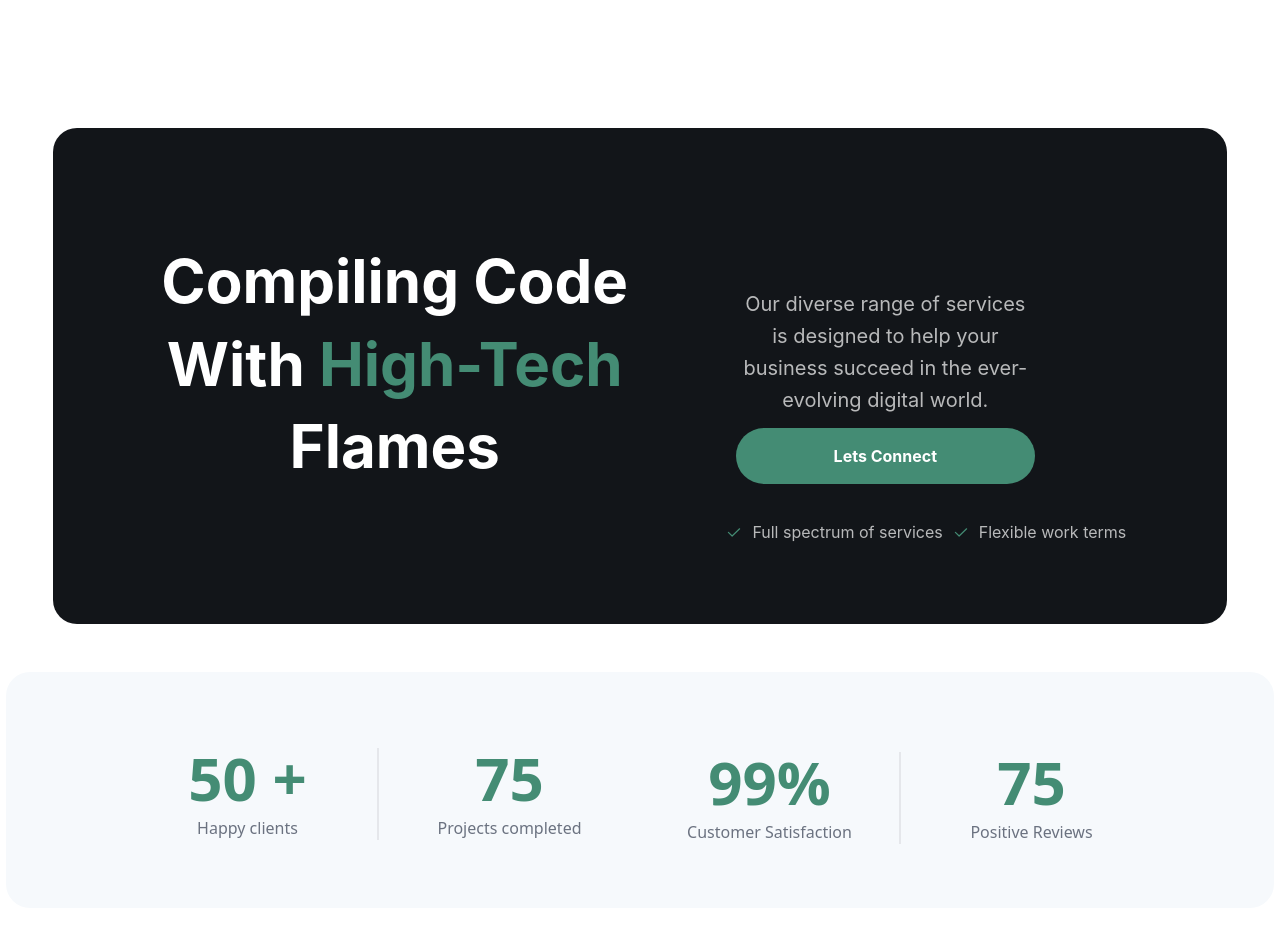
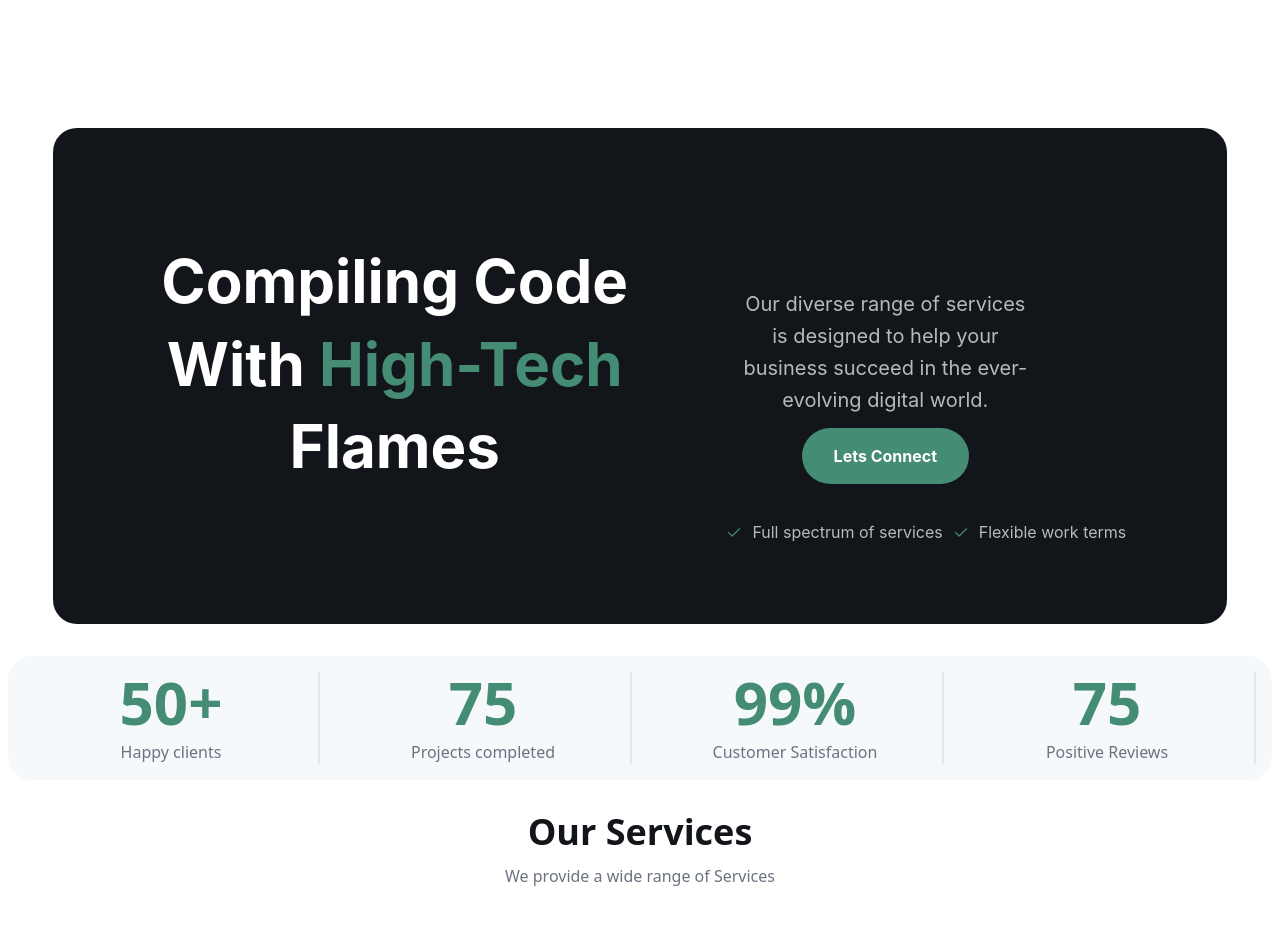
Before and after one commit to jawad-ilyas/Expo-Tech-Solution, a React (Vite) app: page / in a window 1280 px wide. Shown: the top 952 px of the page. Built offline with nearby package versions, Linux system fonts and the light colour scheme.

Commit message:
reponse of the home page

```diff
--- a/src/components/Accordian.jsx
+++ b/src/components/Accordian.jsx
@@ -46,7 +46,7 @@ function Accordion() {
     return (
         <div className='xl:w-11/12  2xl:w-8/12 mb-20 ' >
             <div className='no | flex flex-col items-center lg:space-x-16'>
-                <div className='lg:w-1/2 lg:space-y-4 no |  order-1 mx-4 mt-4'>
+                <div className='lg:w-1/2 lg:space-y-4 no |  order-1 mx-4 mt-4 | md:mx-8'>
                     {items.map((item, index) => (
                         <div key={index} className={` ${openIndex === index ? 'delay-300 duration-300 transition-all ease-in-out text-primary' : "text-gray-600 "} `}>
                             <div
--- a/src/components/AccordianSection.jsx
+++ b/src/components/AccordianSection.jsx
@@ -4,7 +4,7 @@ import Accordion from './Accordian'
 
 function AccordianSection() {
     return (
-        <div className='no | mx-4 | sm:mx-6'>
+        <div className='no | mx-4 | sm:mx-6 | md:mx-8'>
             <OurServices title={"Industries we work in"} description={"Most of our projects come from the industries below"} />
             <Accordion />
         </div>
--- a/src/components/AchievementsSection.jsx
+++ b/src/components/AchievementsSection.jsx
@@ -1,42 +1,25 @@
-import React from 'react'
-import Statistics from './Statistics'
+import React from 'react';
+import Statistics from './Statistics';
+
+const statisticsData = [
+    { heading: "50+", text: "Happy clients" },
+    { heading: "75", text: "Projects completed" },
+    { heading: "99%", text: "Customer Satisfaction" },
+    { heading: "75", text: "Positive Reviews" },
+];
 
 function AchievementsSection() {
     return (
-        <div className='xl:w-11/12 xl:mx-auto  2xl:w-8/12 lg:mx-5   lg:px-28 lg:py-16 lg:mt-12 lg:mb-16  bg-lightBg   no | w-full flex flex-row flex-wrap justify-between items-center   rounded-3xl my-8 p-4  mx-2 | sm:mx-2'
-            style={{
-                width: 'calc(100% - 12px)',
-                '@media (max-width: 640px)': {
-                    width: 'calc(100% - 100px)',
-                },
-                '@media (max-width: 768px)': {
-                    width: 'calc(100% - 12px)',
-                },
-                '@media (max-width: 1024px)': {
-                    width: 'calc(100% - 16px)',
-                },
-                '@media (max-width: 1280px)': {
-                    width: 'calc(100% - 20px)',
-                },
-            }}
-
+        <div
+            className="bg-lightBg grid grid-cols-2 gap-4 sm:grid-cols-2 md:grid-cols-4 lg:grid-cols-4 rounded-3xl my-8 p-4 mx-2"
         >
-            <div className='lg:w-3/12 border-r-2 border-gray-200 no | mt-2  w-6/12'>
-                <Statistics heading={"50 +"} text={"Happy clients"} isFlex={true}/>
-            </div>
-            <div className='lg:w-3/12  no | mt-2 w-6/12'>
-                <Statistics heading={"75"} text={"Projects completed"} isFlex={true} />
-            </div>
-            <div className='lg:w-3/12 border-r-2 border-gray-200 no |  mt-4 w-6/12'>
-                <Statistics heading={"99%"} text={"Customer Satisfaction"} isFlex={true} />
-            </div>
-            <div className='lg:w-3/12  no | mt-4 w-6/12'>
-                <Statistics heading={"75"} text={"Positive Reviews"} isFlex={true} />
-            </div>
-
-
+            {statisticsData.map((item, index) => (
+                <div key={index} className={`border-r-2 border-gray-200 `}>
+                    <Statistics heading={item.heading} text={item.text} isFlex={true} />
+                </div>
+            ))}
         </div>
-    )
+    );
 }
 
-export default AchievementsSection
+export default AchievementsSection;
--- a/src/components/FaqSection.jsx
+++ b/src/components/FaqSection.jsx
@@ -36,12 +36,12 @@ function FaqSection() {
         }
     ];
     return (
-        <div className='mb-20 no | mx-4 | sm:mx-6' >
+        <div className='mb-20 no | mx-4 | sm:mx-6 | md:mx-8' >
             <div className='xl:w-11/12 mx-auto 2xl:w-8/12'>
                 <div className='no | flex flex-col justify-between items-start '>
                     <div className='2xl:w-5/12 xl:w-5/12'>
                         <OurServices title={"Any questions? Check out the FAQ"} description={"Curious minds, meet clarity. Unearth answers in our comprehensive FAQ section, illuminating our services and processes."} center={false} />
-                        <div className='lg:flex items-center justify-between hidden'>
+                        <div className='lg:flex lg:items-center lg:justify-between sm:hidden | md:flex md:items-center md:justify-center md:mb-4'>
                             <img src={dynamicArrow} />
                         </div>
                     </div>
--- a/src/components/HeroSection.jsx
+++ b/src/components/HeroSection.jsx
@@ -5,17 +5,18 @@ import { TiTick } from "react-icons/ti";
 function HeroSection() {
     return (
         <div className='mt-32 xl:w-11/12 lg:mx-auto  2xl:w-11/12
-        lg:flex lg:flex-col lg:items-start  lg:rounded-3xl  text-light bg-dark lg:pt-28 lg:px-24 font-inter  no |  mx-4 rounded-3xl  px-6 py-12 | sm:mx-6'>
+        lg:flex lg:flex-col lg:items-start  lg:rounded-3xl  text-light bg-dark lg:pt-28 lg:px-24 font-inter  no |  mx-4 rounded-3xl  px-6 py-12 | sm:mx-6 | md:mx-8'>
 
             <div className='lg:flex lg:justify-between 2xl:px-32 sm:flex-row'>
                 <div className='lg:w-1/2 sm:w-full'>
-                    <h1 className='lg:text-6xl sm:text-center  lg:leading-snug lg:font-bold text-center no | text-4xl font-semibold leading-snug  | sm:text-5xl  sm:leading-snug'> <span className='2xl:block block'>Compiling  Code</span>   With <span className="text-primary">High-Tech </span> <br></br>Flames</h1>
+                    <h1 className='lg:text-6xl sm:text-center  lg:leading-snug lg:font-bold text-center no | text-4xl font-semibold leading-snug  | sm:text-5xl  sm:leading-snug'> <span className='2xl:block block | md:inline-block'>Compiling  Code</span>   With <span className="text-primary md:inline-block">High-Tech </span> Flames</h1>
                 </div>
 
                 <div className='lg:w-1/2   lg:pt-8 lg:px-24 no | w-full | sm:w-full'>
 
                     <p className='lg:text-xl  text-lightGray lg:leading-8 no| text-center text-lg mt-4 '> Our diverse range of services is designed to help your business succeed in the ever-evolving digital world.</p>
-                    <button className='no| w-full | sm:w-full sm:mx-auto sm:mt-3 |  bg-primary font-inter  font-bold mt-6 py-4 px-8 rounded-full '>Lets Connect</button>
+                    <button className='no| w-full block | sm:w-full sm:mx-auto sm:mt-3 sm:block md:hidden |  bg-primary font-inter  font-bold mt-6 py-4 px-8 rounded-full '>Lets Connect</button>
+                    <button className=' hidden |  mx-auto sm:mt-3 sm:hidden md:block |  bg-primary font-inter  font-bold mt-6 py-4 px-8 rounded-full '>Lets Connect</button>
                 </div>
             </div>
             <div className='flex w-full py-8 items-center justify-between'>
--- a/src/components/JoinOurTeamSection.jsx
+++ b/src/components/JoinOurTeamSection.jsx
@@ -5,7 +5,7 @@ import OurServicesWithButtonWithBg from './OurServicesWithButtonWithBg'
 
 function JoinOurTeamSection() {
     return (
-        <div className=' bg-lightBg no | mx-4 | sm:mx-6'>
+        <div className=' bg-lightBg no | mx-4 | sm:mx-6  | md:mx-8'>
             <div className='xl:w-11/12 mx-auto 2xl:w-8/12'>
 
                 <div className='no | flex flex-col justify-between items-start '>
--- a/src/components/OurServicesSection.jsx
+++ b/src/components/OurServicesSection.jsx
@@ -36,9 +36,9 @@ function OurServicesSection() {
         }
     ];
     return (
-        <div className='no |  mx-4 | sm:mx-6'>
+        <div className='no |  mx-4 | sm:mx-6 | md:mx-8'>
             <OurServices title={"Our Services"} description={"We provide a wide range of Services"} />
-            <div className=' xl:w-11/12 2xl:w-8/12 mb-28 no | grid grid-cols-1 gap-5'>
+            <div className=' xl:w-11/12 2xl:w-8/12 mb-28 no | grid grid-cols-1 gap-5 | md:grid-cols-2'>
                 {cardData.map((card, index) => (
                     <div key={index} data-aos={card.animation} className='flex'>
                         <Card title={card.title} description={card.description} hoverOrNot={true} />
--- a/src/components/TestimonialSection.jsx
+++ b/src/components/TestimonialSection.jsx
@@ -50,10 +50,10 @@ function TestimonialSection() {
     ];
 
     return (
-        <div className='mb-20 no | mx-6 | sm:mx-8'>
+        <div className='mb-20 no | mx-6 | sm:mx-6 | md:mx-10'>
             <div className='xl:w-11/12 mx-auto 2xl:w-8/12'>
                 <OurServices title={"Testimonials"} description={"What our clients are saying"} />
-                <div className='no | grid grid-cols-1 gap-x-0 gap-y-2'>
+                <div className='no | grid grid-cols-1 gap-x-0 gap-y-2 | md:grid-cols-2 md:gap-x-4 md: '>
                     {testimonials.map((items , index)=>(
                         <Testimonials key={index} content={items.content}  image={items.image} name={items.name} title={items.title} company={items.company} />
                     ))}
--- a/src/components/WhyUsSection.jsx
+++ b/src/components/WhyUsSection.jsx
@@ -36,7 +36,7 @@ function WhyUsSection() {
     ];
 
     return (
-        <div className='no | mx-4 | ms-6'>
+        <div className='no | mx-4 | sm:mx-6 | md:mx-8 md:mb-20'>
             <div className='xl:w-11/12 mx-auto 2xl:w-8/12'>
 
                 <div className='no | flex flex-col justify-between items-start '>
@@ -44,7 +44,7 @@ function WhyUsSection() {
                         <OurServices title={"Why Us"} description={"We are experts in providing high-quality mobile development, web development, UI/UX design, and digital marketing services to organizations of every description. reasons why you ought to collaborate with us"} />
                     </div>
                     <div className='2xl:w-7/12 xl:w-7/12 lg:ms-24 no | w-full'>
-                        <div className='no | grid grid-cols-1 gap-x-0 gap-y-5'>
+                        <div className='no | grid grid-cols-1 gap-x-0 gap-y-5 | md:grid-cols-2'>
                             {servicesData.map((card, index) => (
                                 <div key={index} data-aos={card.animation} className='flex'>
                                     <CardWithNoBg title={card.title} description={card.description} image={card.image} hoverOrNot={false} imageBg={true} />
--- a/src/screens/Home.jsx
+++ b/src/screens/Home.jsx
@@ -21,7 +21,7 @@ function Home() {
     useEffect(() => {
         AOS.init({
             duration: 500,
-            delay: 200
+            delay: 100
         });
     }, []);
 
```
Also changed, not shown: src/components/Footer.jsx (+39 -5 lines).
